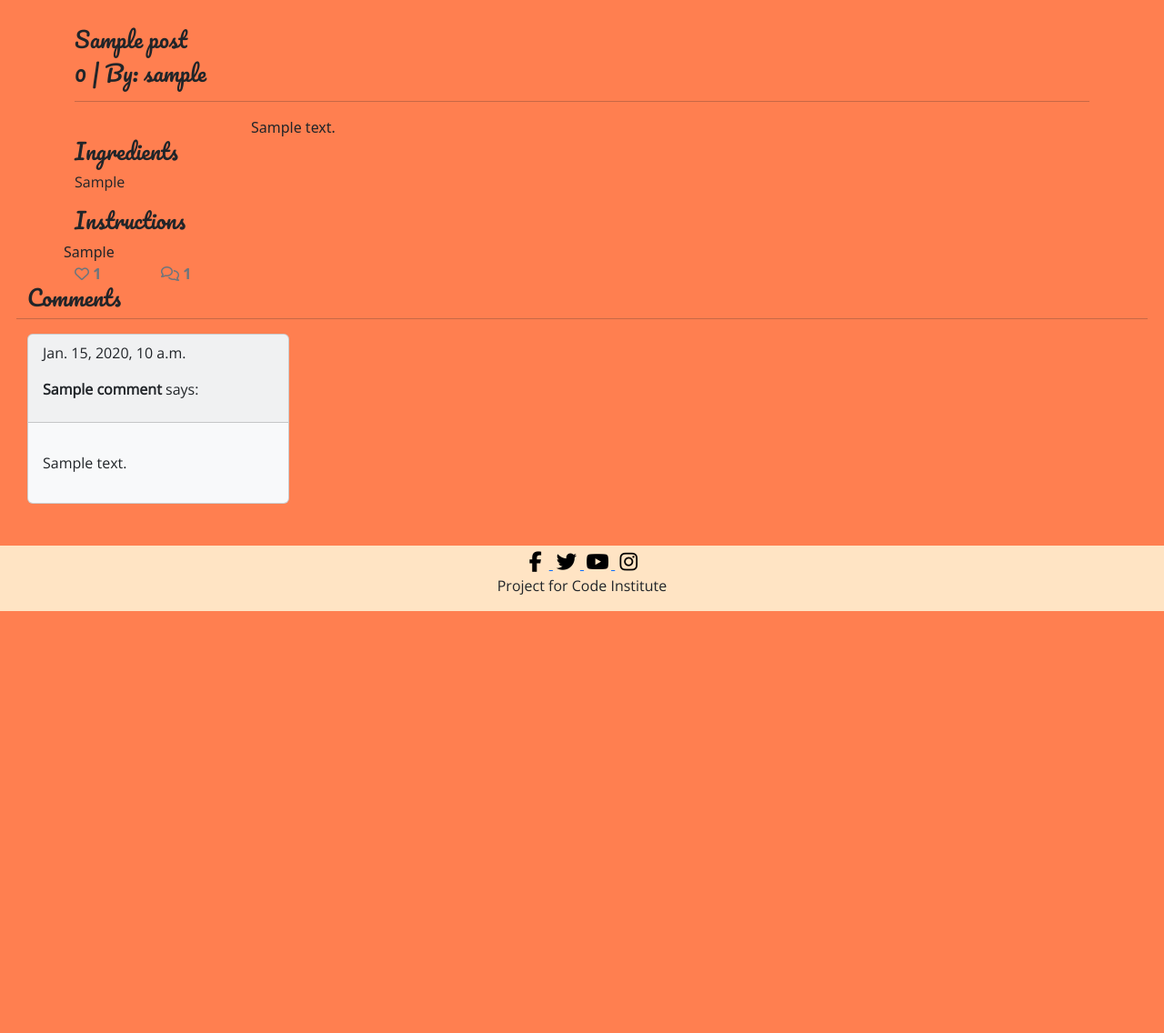
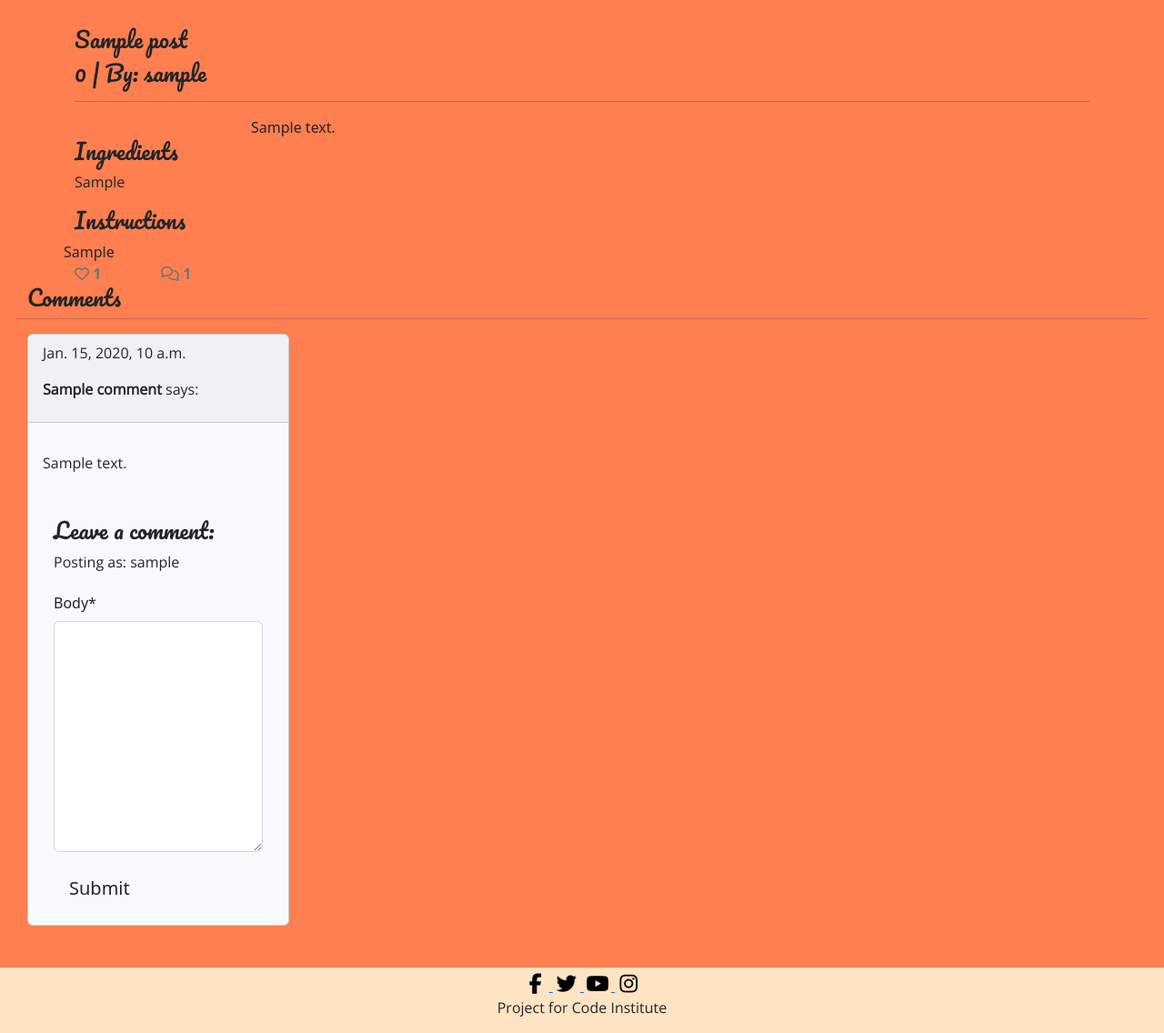
Before and after one commit to iama3191/My-mommy-me-blog, a Django app: a page that uses templates/post_detail.html in a window 1280 px wide. Shown: the part 513-1649 px from the top of the page at 91% size. Before the commit the page ends 1185 px from the top, so only its background shows below. Run offline with Django 3.2, Linux system fonts and the light colour scheme; a user stored in the database is signed in; tables that the repository leaves empty hold one stand-in row (values such as "Sample post"); some libraries are stand-ins or nearby versions.

Commit message:
Add commenting functionality with crispy-forms

```diff
--- /dev/null
+++ b/blog/forms.py
@@ -0,0 +1,8 @@
+from .models import Comment
+from django import forms
+
+
+class CommentForm(forms.ModelForm):
+    class Meta:
+        model = Comment
+        fields = ('body',)
--- a/blog/views.py
+++ b/blog/views.py
@@ -1,6 +1,7 @@
 from django.shortcuts import render, get_object_or_404
 from django.views import generic, View
 from .models import Post
+from .forms import CommentForm
 
 
 class PostList(generic.ListView):
@@ -26,6 +27,40 @@ class PostDetail(View):
             {
                 "post": post,
                 "comments": comments,
-                "liked": liked
+                "commented": False,
+                "liked": liked,
+                "comment_form": CommentForm()
             },
         )
+
+
+    def post(self, request, slug, *args, **kwargs):
+        queryset = Post.objects.filter(status=1)
+        post = get_object_or_404(queryset, slug=slug)
+        comments = post.comments.order_by('created_on')
+        liked = False
+        if post.likes.filter(id=self.request.user.id).exists():
+            liked = True
+
+        comment_form = CommentForm(data=request.POST)
+
+        if comment_form.is_valid():
+            comment_form.instance.email = request.user.email
+            comment_form.instance.name = request.user.username
+            comment = comment_form.save(commit=False)
+            comment.post = post
+            comment.save()
+        else:
+            comment_form = CommentForm()
+
+        return render(
+            request,
+            "post_detail.html",
+            {
+                "post": post,
+                "comments": comments,
+                "commented": True,
+                "liked": liked,
+                "comment_form": CommentForm()
+            },
+        )
--- a/cookingblog/settings.py
+++ b/cookingblog/settings.py
@@ -50,6 +50,8 @@ INSTALLED_APPS = [
     'cloudinary',
     'django.contrib.staticfiles',
     'django_summernote',
+    'crispy_forms',
+    'crispy_bootstrap5',
     'blog',
 ]
 
@@ -59,6 +61,9 @@ ACCOUNT_EMAIL_VERIFICATION = 'none'
 
 LOGIN_REDIRECT_URL = '/'
 LOGOUT_REDIRECT_URL = '/'
+
+CRISPY_ALLOWED_TEMPLATE_PACKS = "bootstrap5"
+CRISPY_TEMPLATE_PACK = "bootstrap5"
 
 MIDDLEWARE = [
     'django.middleware.security.SecurityMiddleware',
--- a/templates/post_detail.html
+++ b/templates/post_detail.html
@@ -1,5 +1,7 @@
 {% extends "base.html" %}
 {% block content %}
+
+{% load crispy_forms_tags %}
 
 <div class="container">
     <h1 class="post-title">{{ post.title }}</h1>
@@ -55,6 +57,24 @@
 </div>
 {% endfor %}
 
+<div class="container">
+  <div class="card-body">
+    {% if commented %}
+      <div class="alert alert-success" role="alert">Your comment is posted
+      </div>
+    {% else %}
+    {% if user.is_authenticated %}
 
+      <h3>Leave a comment:</h3>
+      <p>Posting as: {{ user.username }}</p>
+      <form method="post" style="margin-top: 1.3em;">
+        {{ comment_form | crispy }}
+        {% csrf_token %}
+        <button type="submit" class="btn btn-signup btn-lg">Submit</button>
+      </form>
+      {% endif %}
+      {% endif %}
+  </div>
+</div>
 
 {% endblock content %}
```
Also changed, not shown: requirement.txt (added, +17 -0 lines).
